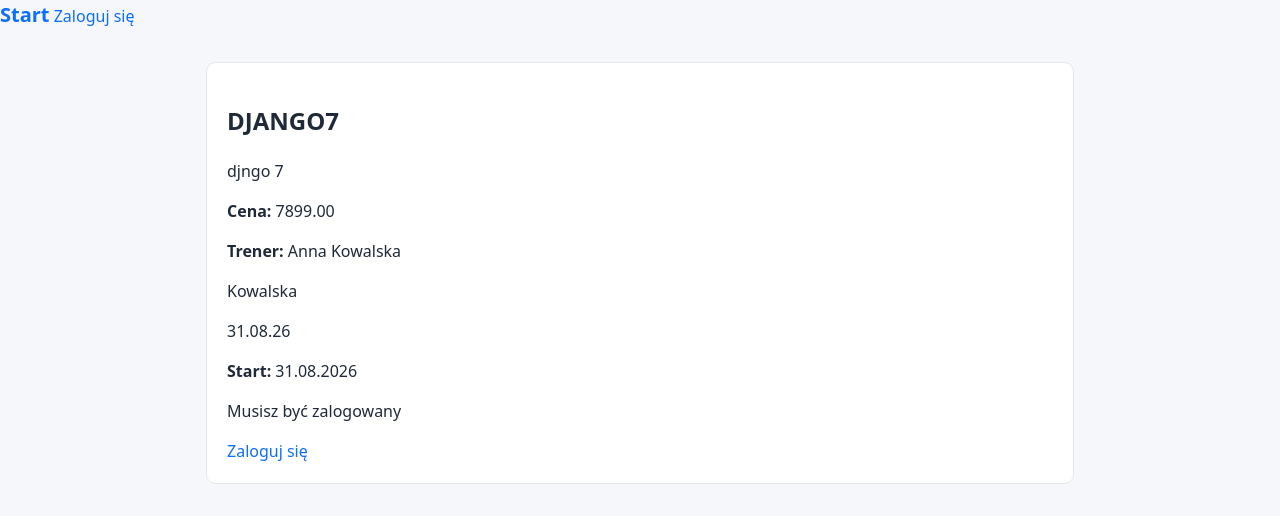
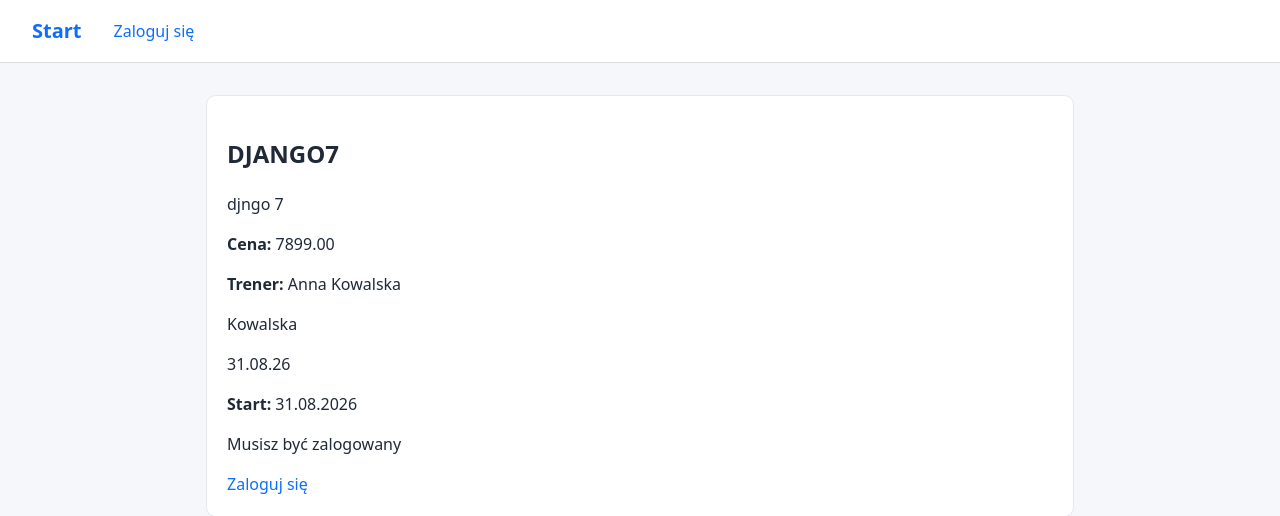
Before and after one commit to rajkonkret/PythonProjectDjango-3-08-2026, a Django app: page /courses/4/ in a window 1280 px wide. Shown: the top 516 px of the page. Run offline with Django 5.2, Linux system fonts and the light colour scheme; data comes from the database, SQL or seed files in the repository.

Commit message:
[2 51] update style.css.txt

```diff
--- a/coursehub/templates/base.html
+++ b/coursehub/templates/base.html
@@ -7,7 +7,7 @@
     <link rel="stylesheet" href="{% static 'courses/style.css' %}">
 </head>
 <body>
-<nav>
+<nav class="site-header">
     <a class="brand" href="{% url 'courses:home' %}">Start</a>
     {% if user.is_authenticated %}
         <a href="{% url 'courses:course_list' %}">Kursy</a>
```
